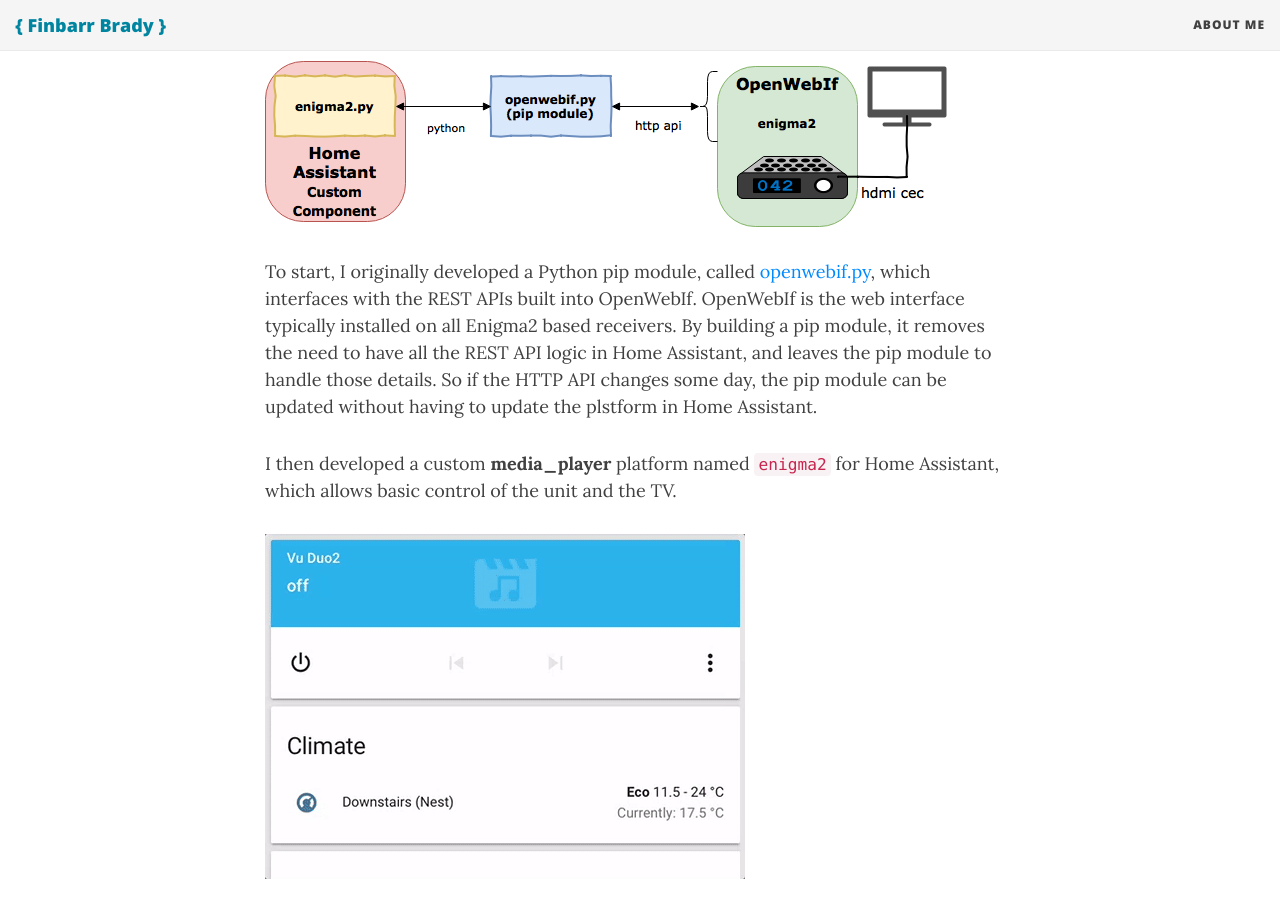
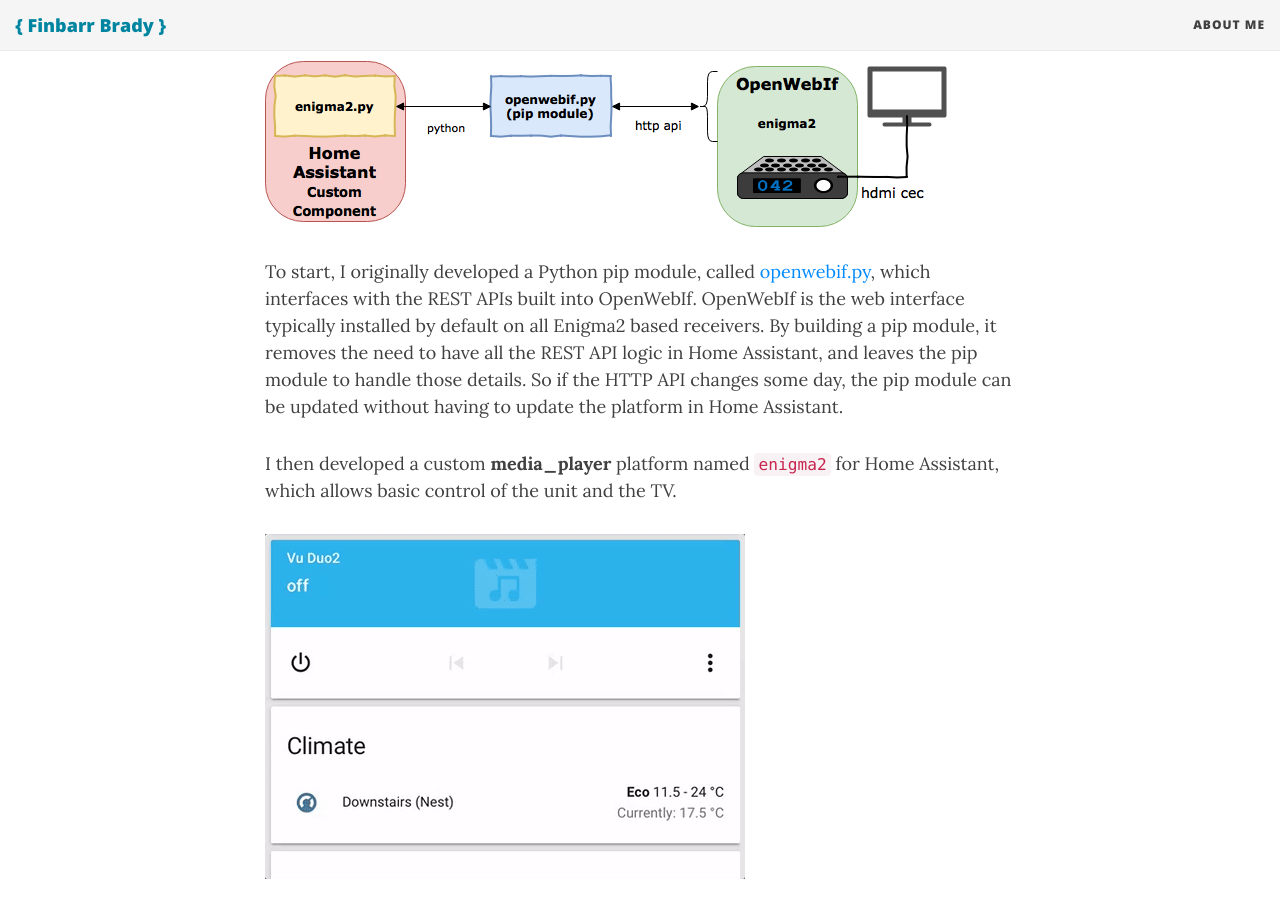
Before and after one commit to fbradyirl/fbradyirl_archive.github.io, a Jekyll site: the page built from _posts/2017-02-19-automate-your-tv.md, in a window 1280 px wide and 900 px high, scrolled down 857 px. Built offline with Jekyll 4.4.1, drawn with Linux system fonts in a browser that asks for light colours; nearby versions of some CDN libraries; comment, search, counter and statistics services are not loaded.

Commit message:
Update 2017-02-19-automate-your-tv.md

```diff
--- a/_posts/2017-02-19-automate-your-tv.md
+++ b/_posts/2017-02-19-automate-your-tv.md
@@ -31,7 +31,7 @@
 
 ![Home Assistant Enigma2 Architecture]({{site.baseurl}}/img/posts/enigma2-hass.png)
 
-To start, I originally developed a Python pip module, called [openwebif.py][2], which interfaces with the REST APIs built into OpenWebIf. OpenWebIf is the web interface typically installed on all Enigma2 based receivers. By building a pip module, it removes the need to have all the REST API logic in Home Assistant, and leaves the pip module to handle those details. So if the HTTP API changes some day, the pip module can be updated without having to update the plstform in Home Assistant.
+To start, I originally developed a Python pip module, called [openwebif.py][2], which interfaces with the REST APIs built into OpenWebIf. OpenWebIf is the web interface typically installed by default on all Enigma2 based receivers. By building a pip module, it removes the need to have all the REST API logic in Home Assistant, and leaves the pip module to handle those details. So if the HTTP API changes some day, the pip module can be updated without having to update the platform in Home Assistant.
 
 I then developed a custom **media_player** platform named `enigma2` for Home Assistant, which allows basic control of the unit and the TV.
 
```
